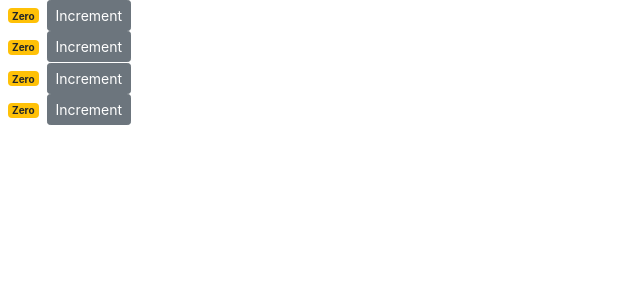
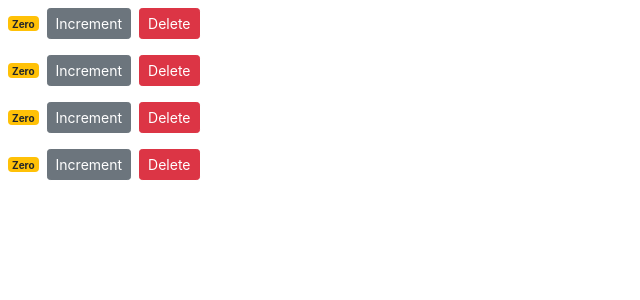
Before and after one commit to BennySLV/counter-app, a React (Create React App) app: page / in a window 1280 px wide. Shown: the top 300 px of the page, without its empty margins (0-640 px from the left). Built offline with nearby package versions, Linux system fonts and the light colour scheme.

Commit message:
Added a delete button for each counter component.

```diff
--- a/src/components/counter.jsx
+++ b/src/components/counter.jsx
@@ -32,6 +32,7 @@
 				>
 					Increment
 				</button>
+				<button className="btn btn-danger btn-sm m-2">Delete</button>
 			</div>
 		);
 	}
```
